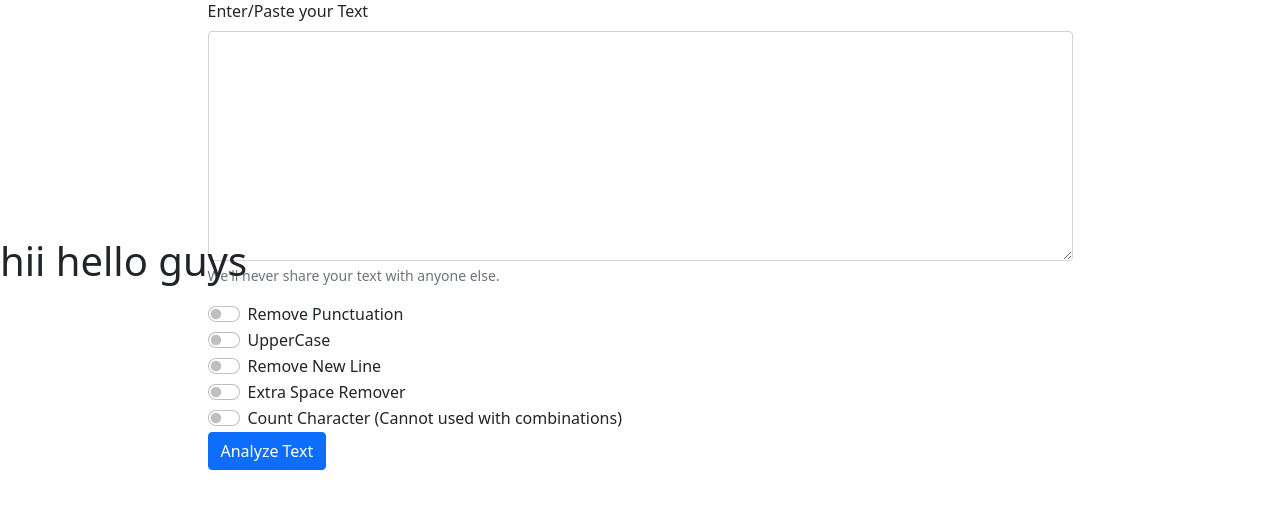
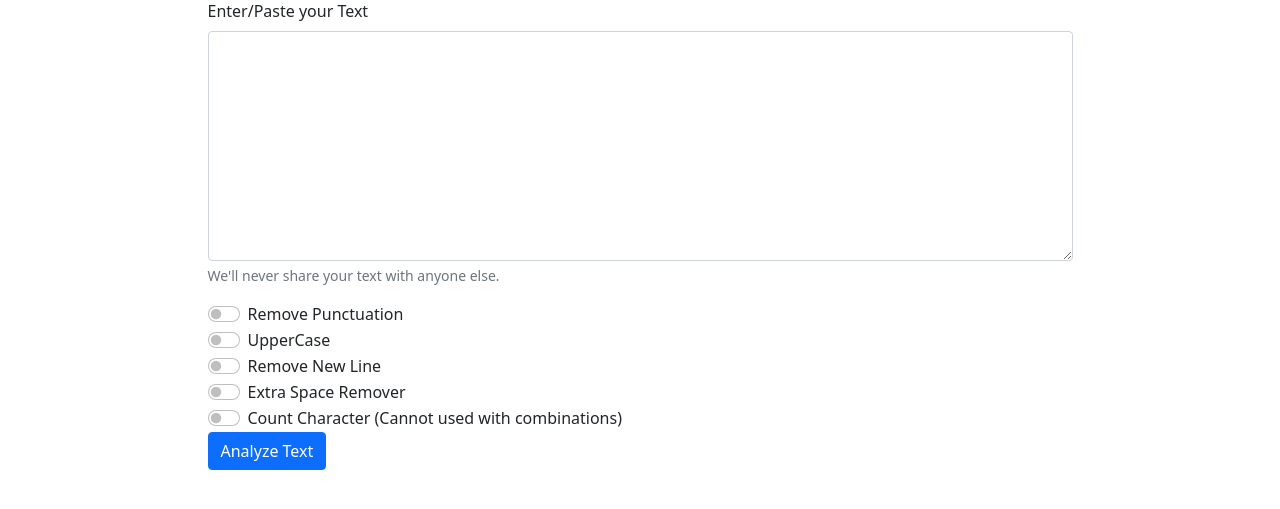
Before and after one commit to Dhiraj73Ray/TextUtils, a Django app: page / in a window 1280 px wide. Shown: the part 131-640 px from the top of the page. Run offline with Django 4.2, Linux system fonts and the light colour scheme.

Commit message:
first commit

```diff
--- a/Templates/index.html
+++ b/Templates/index.html
@@ -68,6 +68,5 @@
         <button type="submit" class="btn btn-primary">Analyze Text</button>
       </form>
       <script src="https://cdn.jsdelivr.net/npm/bootstrap@5.0.2/dist/js/bootstrap.bundle.min.js" integrity="sha384-MrcW6ZMFYlzcLA8Nl+NtUVF0sA7MsXsP1UyJoMp4YLEuNSfAP+JcXn/tWtIaxVXM" crossorigin="anonymous"></script>
-      <h1>hii hello guys</h1>
 </body>
 </html>
```
